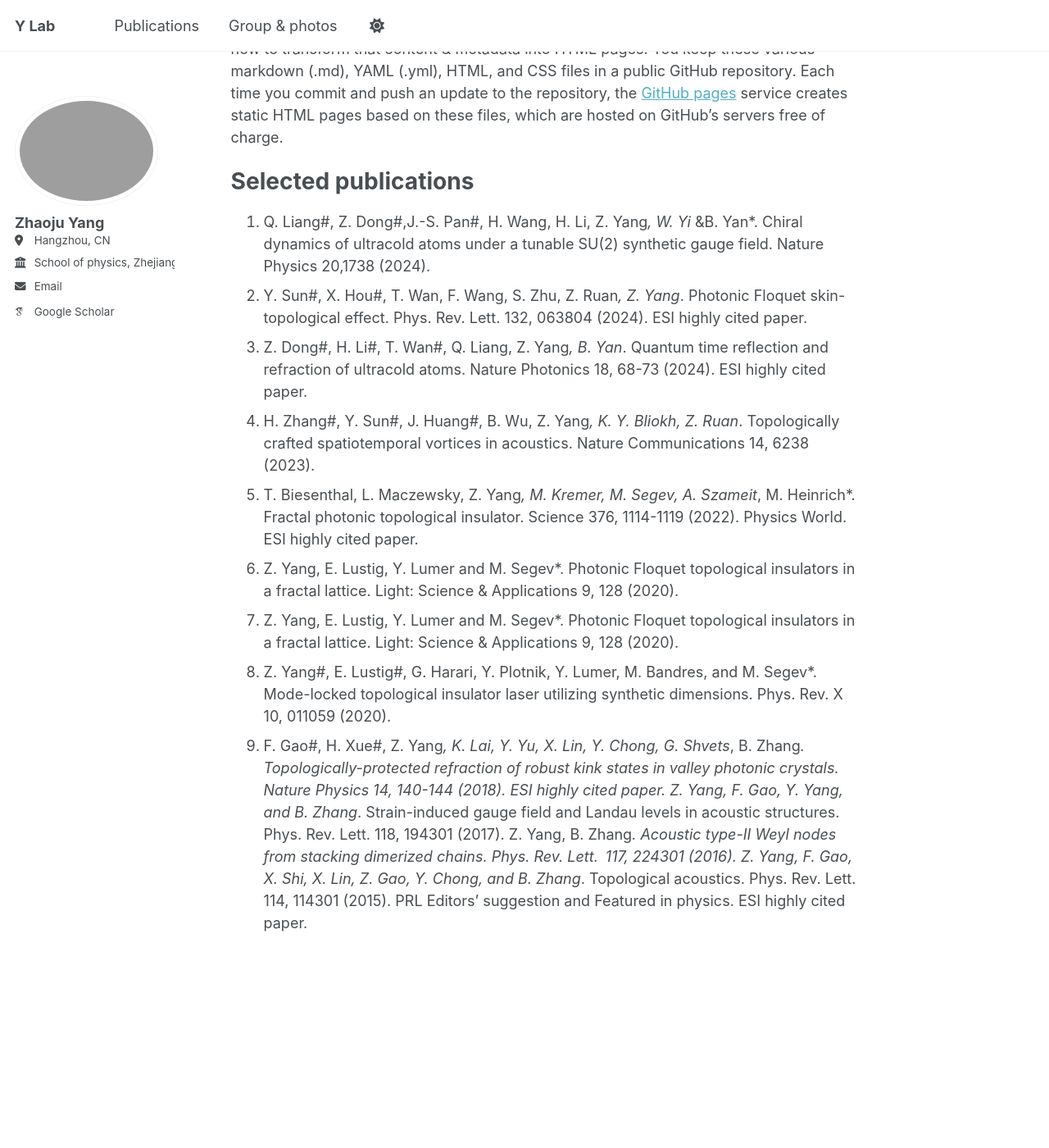
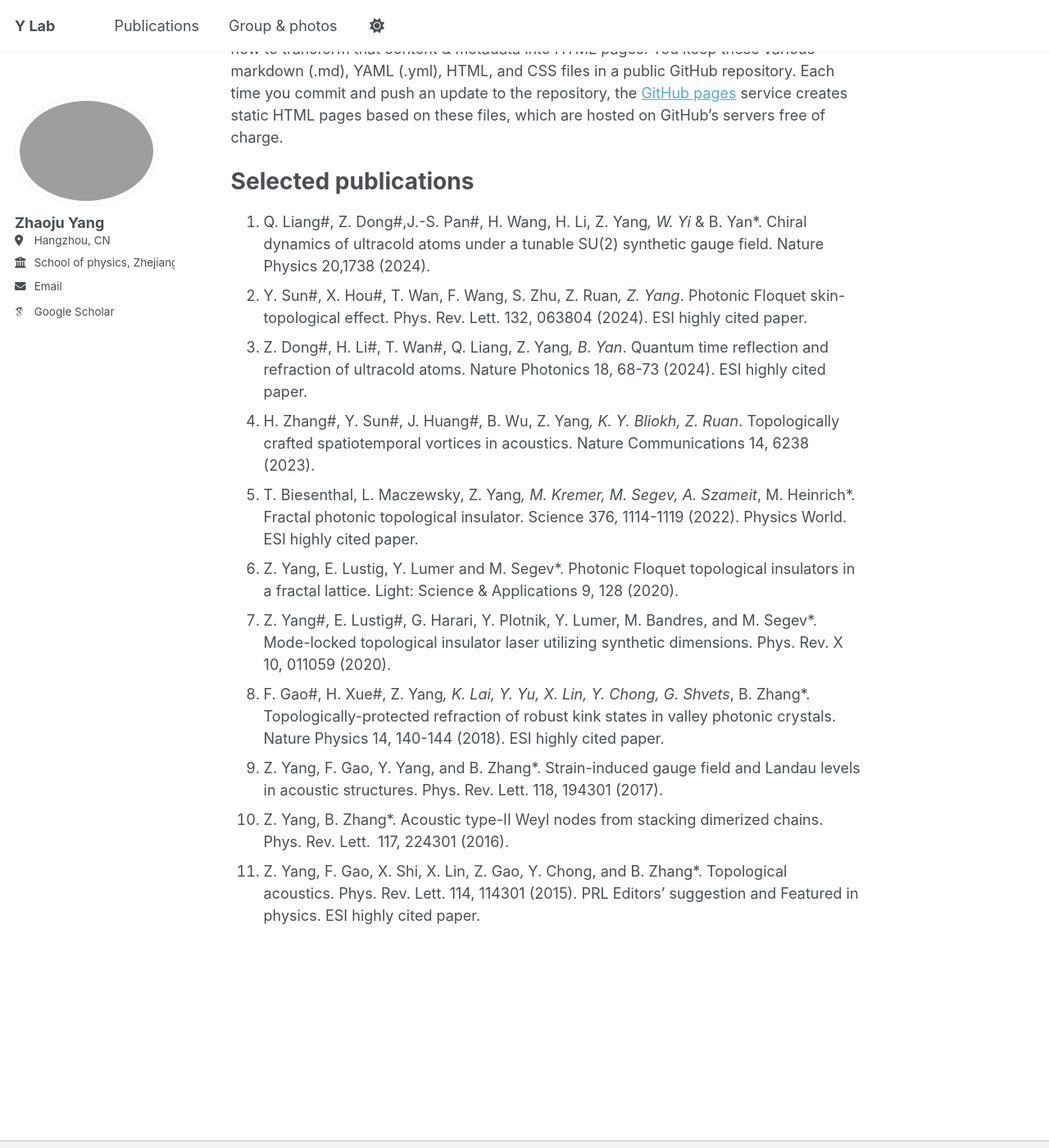
Before and after one commit to zhaojuyang/zhaojuyang.github.io, a Jekyll site: the page built from _pages/about.md, in a window 1280 px wide and 1400 px high, scrolled down 301 px. Shown: the whole window at 82% size. Built offline with Jekyll 4.4.1, drawn with Linux system fonts in a browser that asks for light colours; some web fonts are replaced.

Commit message:
Update about.md

```diff
--- a/_pages/about.md
+++ b/_pages/about.md
@@ -15,25 +15,17 @@ Like many other Jekyll-based GitHub Pages templates, Academic Pages makes you se
 
 Selected publications
 ======
-1. Q. Liang#, Z. Dong#,J.-S. Pan#, H. Wang, H. Li, Z. Yang*, W. Yi* &B. Yan*. Chiral dynamics of ultracold atoms under a tunable SU(2) synthetic gauge field. Nature Physics 20,1738 (2024).
+1. Q. Liang#, Z. Dong#,J.-S. Pan#, H. Wang, H. Li, Z. Yang*, W. Yi* & B. Yan*. Chiral dynamics of ultracold atoms under a tunable SU(2) synthetic gauge field. Nature Physics 20,1738 (2024).
 1. Y. Sun#, X. Hou#, T. Wan, F. Wang, S. Zhu, Z. Ruan*, Z. Yang*. Photonic Floquet skin-topological effect. Phys. Rev. Lett. 132, 063804 (2024). ESI highly cited paper.
 1. Z. Dong#, H. Li#, T. Wan#, Q. Liang, Z. Yang*, B. Yan*. Quantum time reflection and refraction of ultracold atoms. Nature Photonics 18, 68-73 (2024). ESI highly cited paper.
 1. H. Zhang#, Y. Sun#, J. Huang#, B. Wu, Z. Yang*, K. Y. Bliokh, Z. Ruan*. Topologically crafted spatiotemporal vortices in acoustics. Nature Communications 14, 6238 (2023).
 1. T. Biesenthal, L. Maczewsky, Z. Yang*, M. Kremer, M. Segev, A. Szameit*, M. Heinrich*. Fractal photonic topological insulator. Science 376, 1114-1119 (2022). Physics World. ESI highly cited paper.
 1. Z. Yang, E. Lustig, Y. Lumer and M. Segev*. Photonic Floquet topological insulators in a fractal lattice. Light: Science & Applications 9, 128 (2020).
-1. Z. Yang, E. Lustig, Y. Lumer and M. Segev*. Photonic Floquet topological insulators in a fractal lattice. Light: Science & Applications 9, 128 (2020).
 1. Z. Yang#, E. Lustig#, G. Harari, Y. Plotnik, Y. Lumer, M. Bandres, and M. Segev*. Mode-locked topological insulator laser utilizing synthetic dimensions. Phys. Rev. X 10, 011059 (2020).
 1. F. Gao#, H. Xue#, Z. Yang*, K. Lai, Y. Yu, X. Lin, Y. Chong, G. Shvets*, B. Zhang*. Topologically-protected refraction of robust kink states in valley photonic crystals. Nature Physics 14, 140-144 (2018). ESI highly cited paper.
-Z. Yang, F. Gao, Y. Yang, and B. Zhang*. Strain-induced gauge field and Landau levels in acoustic structures. Phys. Rev. Lett. 118, 194301 (2017).
-Z. Yang, B. Zhang*. Acoustic type-II Weyl nodes from stacking dimerized chains. Phys. Rev. Lett. 117, 224301 (2016).
-Z. Yang, F. Gao, X. Shi, X. Lin, Z. Gao, Y. Chong, and B. Zhang*. Topological acoustics. Phys. Rev. Lett. 114, 114301 (2015). PRL Editors' suggestion and Featured in physics. ESI highly cited paper.
-
-
-
-
-
-
-
+1. Z. Yang, F. Gao, Y. Yang, and B. Zhang*. Strain-induced gauge field and Landau levels in acoustic structures. Phys. Rev. Lett. 118, 194301 (2017).
+1. Z. Yang, B. Zhang*. Acoustic type-II Weyl nodes from stacking dimerized chains. Phys. Rev. Lett. 117, 224301 (2016).
+1. Z. Yang, F. Gao, X. Shi, X. Lin, Z. Gao, Y. Chong, and B. Zhang*. Topological acoustics. Phys. Rev. Lett. 114, 114301 (2015). PRL Editors' suggestion and Featured in physics. ESI highly cited paper.
 
 <!--
 Research Interest
```
